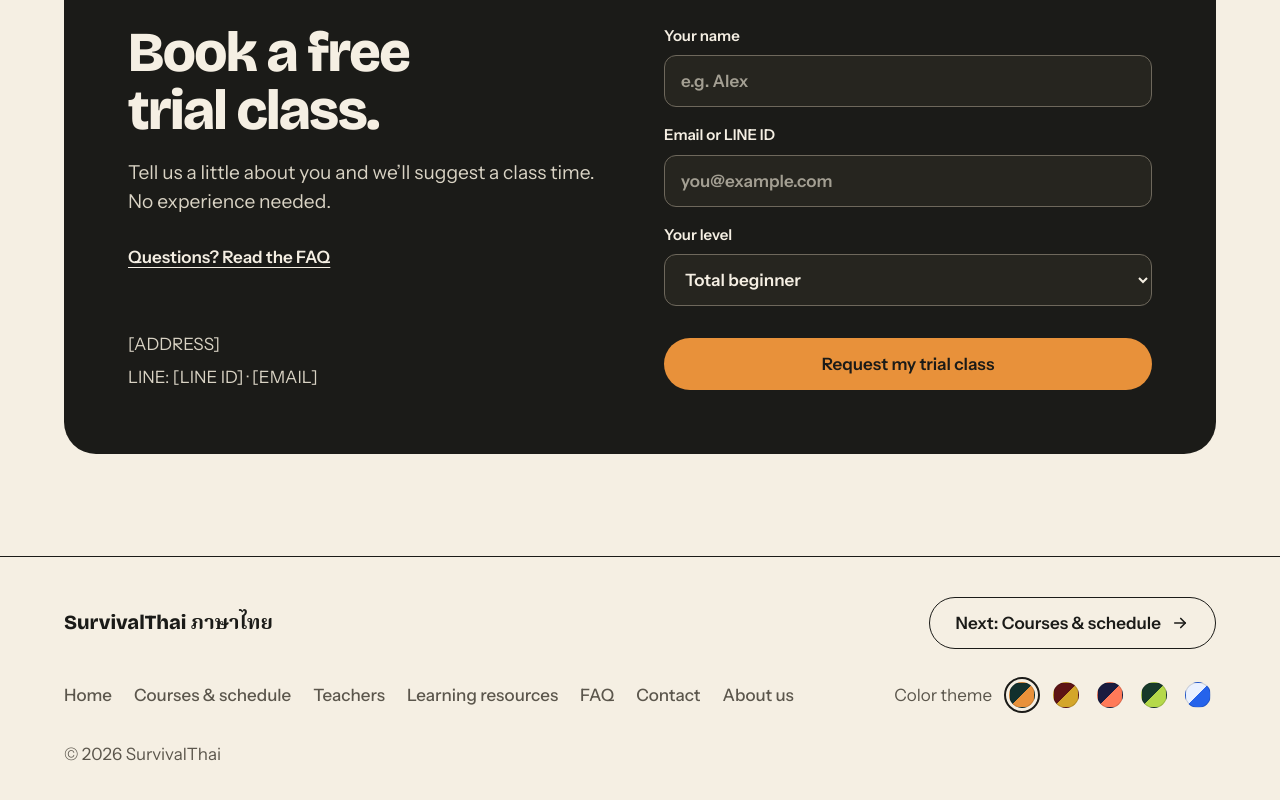
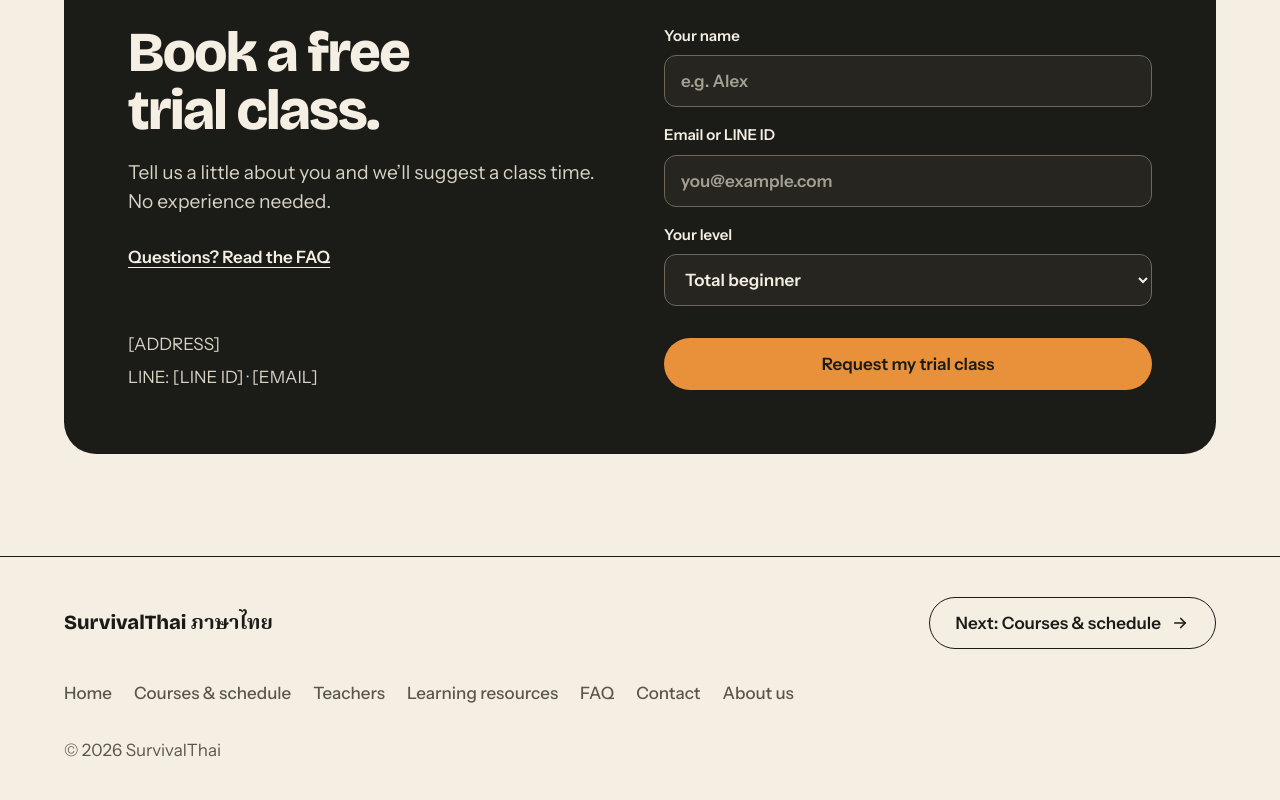
Before and after one commit to seesaw123/SurvivalThaiLanguageCenter, a React (Vite) app: page / in a window 1280 px wide. Shown: the part 3795-4595 px from the top of the page. Built offline with nearby package versions, Linux system fonts and the light colour scheme.

Commit message:
Fix SurvivalThai to a single colour theme

```diff
--- a/src/components/Layout.jsx
+++ b/src/components/Layout.jsx
@@ -1,7 +1,7 @@
 import { useEffect, useRef, useState } from 'react';
 import { Link, useLocation } from 'react-router-dom';
 import { useSettings } from '../context/SettingsContext.jsx';
-import { ORDER, PALETTES } from '../data/content.js';
+import { ORDER } from '../data/content.js';
 import { ArrowIcon, ChevronDownIcon, ChevronIcon, CloseIcon, GlobeIcon, MenuIcon } from './Icons.jsx';
 
 // ---- routing helpers -------------------------------------------------------
@@ -23,21 +23,6 @@ function LanguageToggle() {
         <button type="button" className="en" aria-pressed={target === 'en'} onClick={() => setLang('en')}>EN</button>
         <button type="button" className="mm" aria-pressed={target === 'my'} onClick={() => setLang('my')}>မြန်မာ</button>
       </div>
-    </div>
-  );
-}
-
-// ---- theme swatches --------------------------------------------------------
-export function ThemeSwatches() {
-  const { palette, setPalette, t } = useSettings();
-  return (
-    <div className="swatches" role="group" aria-label={t.theme}>
-      {PALETTES.map(([key, label, dark, accent]) => (
-        <button key={key} type="button" className="sw" aria-pressed={palette === key} aria-label={label} title={label}
-          onClick={() => setPalette(key)}>
-          <span style={{ background: `linear-gradient(135deg, ${dark} 0 50%, ${accent} 50% 100%)` }} />
-        </button>
-      ))}
     </div>
   );
 }
@@ -120,7 +105,6 @@ export function Footer() {
               <Link key={key} to={pathFor(key)} aria-current={key === page ? 'page' : undefined}>{t.pages[key]}</Link>
             ))}
           </nav>
-          <div className="foot-theme"><span>{t.theme}</span><ThemeSwatches /></div>
         </div>
         <div className="foot-row"><span>{t.copy}</span></div>
       </div>
```
